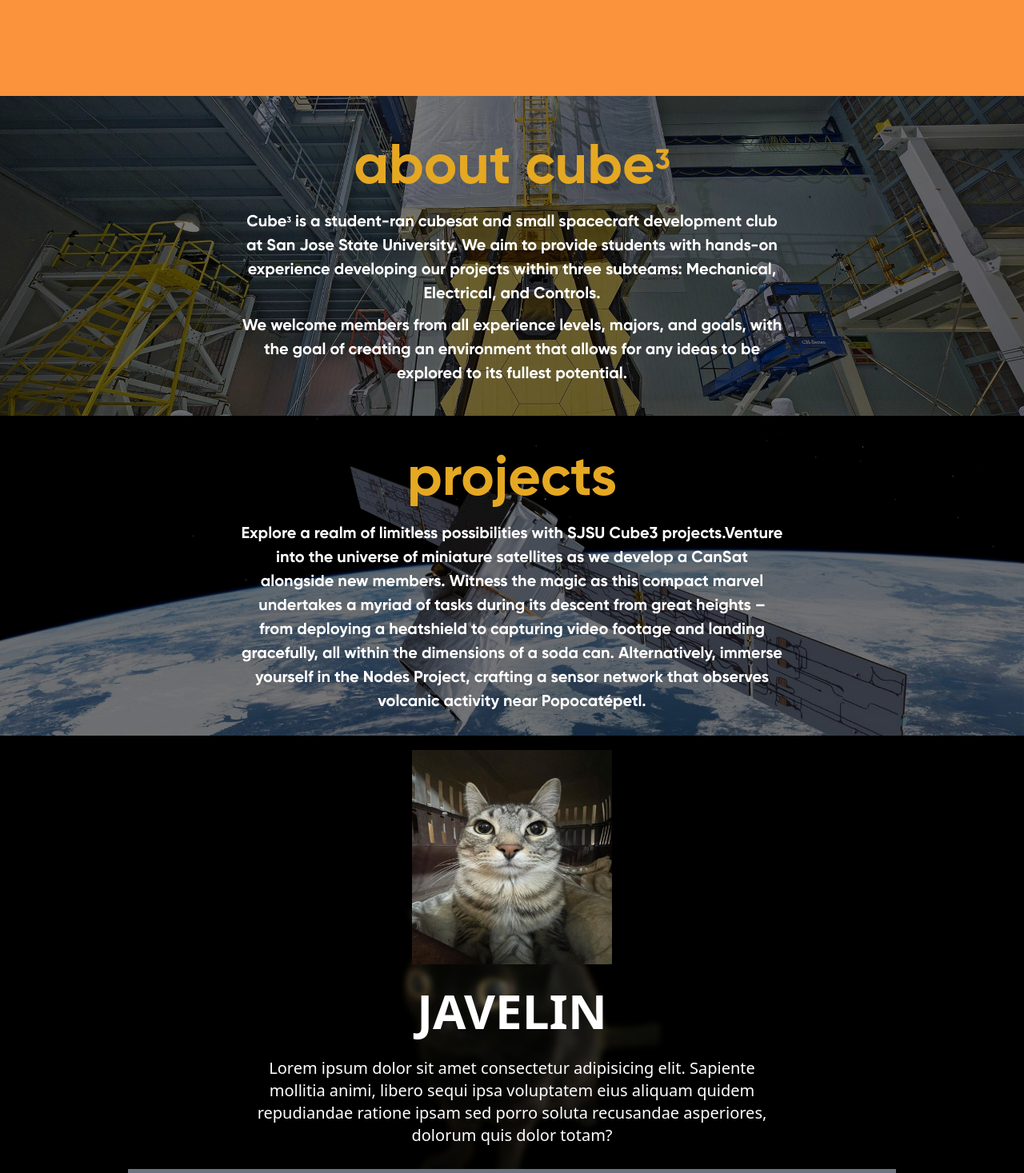
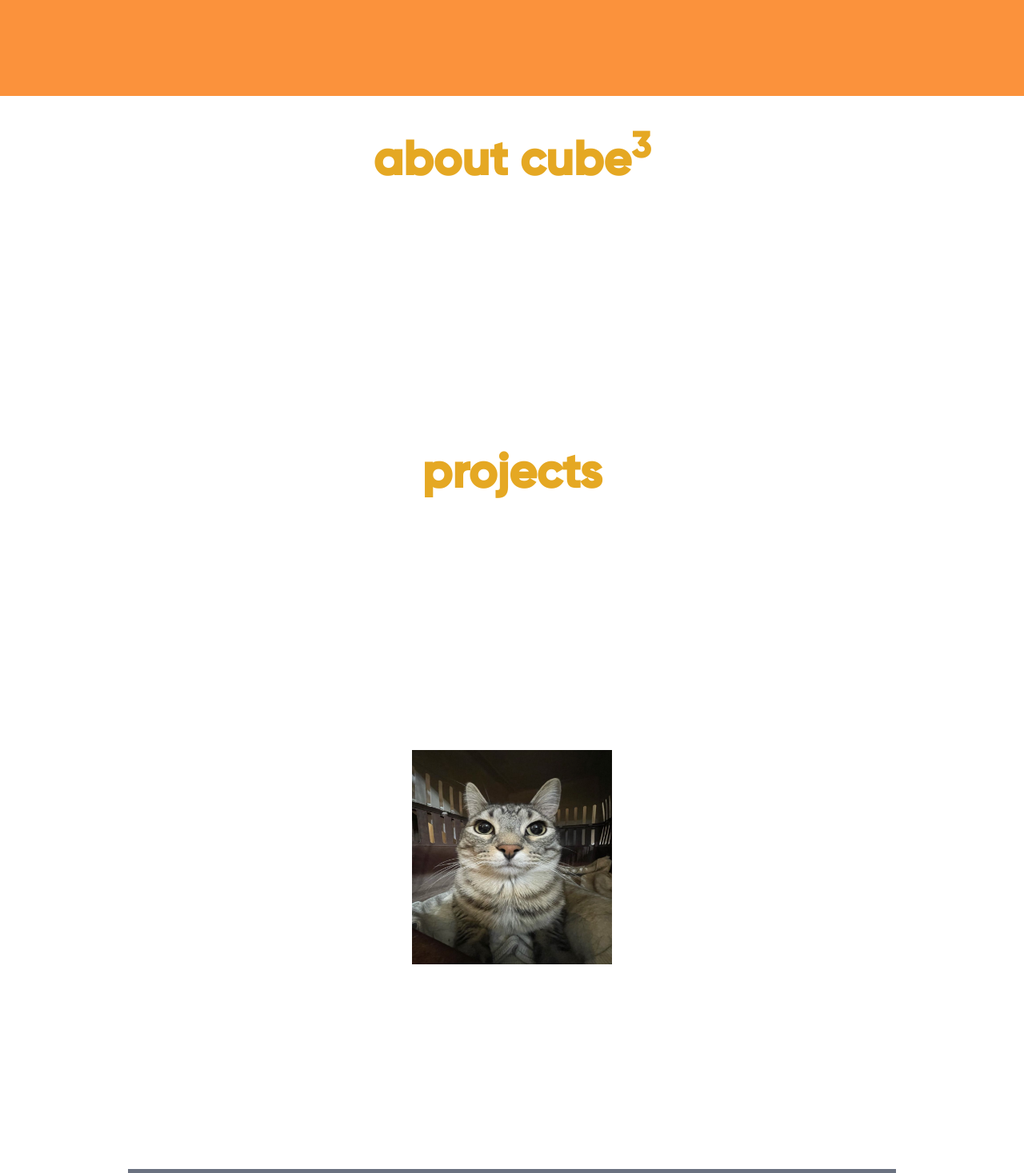
Before and after one commit to Cube-3-San-Jose-State/Cube-3-San-Jose-State.github.io, a React (Vite) app: page / in a window 1280 px wide. Shown: the part 680-2147 px from the top of the page at 80% size. Built offline with nearby package versions, Linux system fonts and the light colour scheme.

Commit message:
Make Component CSS Uniform

```diff
--- a/src/components/About.jsx
+++ b/src/components/About.jsx
@@ -1,26 +1,29 @@
 import * as React from "react";
 
+import Section from "./Reusables/Section";
+import background from "../assets/about-stock-image.jpeg";
+
 function About() {
+
     return (
-        <div className="bg-cover h-[50vh] font-[Gilroy-Bold] flex justify-center items-center text-center px-[300px] py-[50px] bg-[url(/about-stock-image.jpeg)]">
-            <div>
-                <h1 className="text-[70px] text-[var(--club-yellow)]">
-                    about cube<sup className="text-[35px]">3</sup>
-                </h1>
-                <p className="text-[20px] text-[white]">
-                    Cube<sup className="text-[10px]">3</sup> is a student-ran cubesat and small spacecraft development club
+
+        <Section className={`h-[50vh] flex-col text-center gap-7 bg-[url(${background})] bg-cover bg-center`}>
+            <div className="font-[Gilroy-Bold] text-[var(--club-yellow)] text-6xl font-bold">about cube<sup>3</sup></div>
+            <div className="font-[Gilroy-Bold] text-xl w-1/2 text-white">
+                <p>
+                    Cube<sup>3</sup> is a student-ran cubesat and small spacecraft development club
                     at San Jose State University. We aim to provide students with hands-on
                     experience developing our projects within three subteams: Mechanical, Electrical, and Controls.
 
                 </p>
                 <hr className="h-[10px] invisible"/>
-                <p className="text-[20px] text-[white]">
+                <p>
                     We welcome members from all experience levels, majors, and goals,
                     with the goal of creating an environment that allows for any ideas to be
                     explored to its fullest potential.
                 </p>
             </div>
-        </div>
+        </Section>
     );
 }
 
--- a/src/components/Javelin.jsx
+++ b/src/components/Javelin.jsx
@@ -5,11 +5,15 @@
 
 export default function Javelin() {
     return (
-        <Section className="flex-col text-center gap-7" style={{ background: `url(${background}) no-repeat center`, backgroundSize: "cover" }}>
+        <Section className={`h-screen flex-col text-center gap-7 bg-[url(${background})] bg-cover bg-center`}>
             <img className="w-[250px]" src={logo} alt="Javelin logo" />
-            <div className='text-6xl font-bold text-white'>JAVELIN</div>
-            <div className='text-xl w-1/2 text-white'>Lorem ipsum dolor sit amet consectetur adipisicing elit. Sapiente mollitia animi, libero sequi ipsa voluptatem eius aliquam quidem repudiandae ratione ipsam sed porro soluta recusandae asperiores, dolorum quis dolor totam?</div>
-            <div className='w-3/4 h-[30%] bg-gray-500 text-center text-6xl'>timeline here</div>
+            <div className="font-[Gilroy-Bold] text-6xl font-bold text-white">JAVELIN</div>
+            <div className="font-[Gilroy-Bold] text-xl w-1/2 text-white">
+                Lorem ipsum dolor sit amet consectetur adipisicing elit. Sapiente mollitia animi,
+                libero sequi ipsa voluptatem eius aliquam quidem repudiandae ratione ipsam sed
+                porro soluta recusandae asperiores, dolorum quis dolor totam?
+            </div>
+            <div className="w-3/4 h-[30%] bg-gray-500 text-center text-6xl">timeline here</div>
         </Section>
     );
 }
--- a/src/components/Landing.jsx
+++ b/src/components/Landing.jsx
@@ -3,7 +3,7 @@
 
 function Landing() {
     return (
-        <Section className="bg-orange-400">
+        <Section className="bg-orange-400 h-screen">
             <div>landing here</div>
         </Section>
     );
--- a/src/components/Projects.jsx
+++ b/src/components/Projects.jsx
@@ -1,22 +1,20 @@
 import * as React from "react";
+
+import Section from "./Reusables/Section";
+import background from "../assets/stock-satellite-image.jpeg";
 
 function Projects() {
     return (
-        <div className="bg-cover h-[50vh] font-[Gilroy-Bold] flex justify-center items-center text-center px-[300px] py-[50px] bg-[url(public/stock-satellite-image.jpeg)]">
-            <div>
-
-                <h1 className="text-[70px] text-[var(--club-yellow)]">
-                    projects
-                </h1>
-                <p className="text-[20px] text-[white]">
-                    Explore a realm of limitless possibilities with SJSU Cube3 projects.Venture into the universe of miniature satellites
-                    as we develop a CanSat alongside new members. Witness the magic as this compact marvel undertakes a myriad of tasks during
-                    its descent from great heights – from deploying a heatshield to capturing video footage and landing gracefully, all
-                    within the dimensions of a soda can. Alternatively, immerse yourself in the Nodes Project, crafting a sensor network
-                    that observes volcanic activity near Popocatépetl.
-                </p>
+        <Section className={`h-[50vh] flex-col text-center gap-7 bg-[url(${background})] bg-cover bg-center`}>
+            <div className="font-[Gilroy-Bold] text-[var(--club-yellow)] text-6xl font-bold">projects</div>
+            <div className="font-[Gilroy-Bold] text-xl w-1/2 text-white">
+                Explore a realm of limitless possibilities with SJSU Cube3 projects.Venture into the universe of miniature satellites
+                as we develop a CanSat alongside new members. Witness the magic as this compact marvel undertakes a myriad of tasks during
+                its descent from great heights – from deploying a heatshield to capturing video footage and landing gracefully, all
+                within the dimensions of a soda can. Alternatively, immerse yourself in the Nodes Project, crafting a sensor network
+                that observes volcanic activity near Popocatépetl.
             </div>
-        </div>
+        </Section>
     );
 }
 
--- a/src/components/Reusables/Section.jsx
+++ b/src/components/Reusables/Section.jsx
@@ -2,7 +2,7 @@
 
 function Section({ className, children, style }) {
     return (
-        <div className={`w-full h-screen flex justify-center items-center ${className}`} style={style}>
+        <div className={`w-full flex justify-center items-center ${className}`} style={style}>
             {children}
         </div>
     );
```
Also changed, not shown: public/about-stock-image.jpeg (deleted), public/stock-satellite-image.jpeg (deleted).
